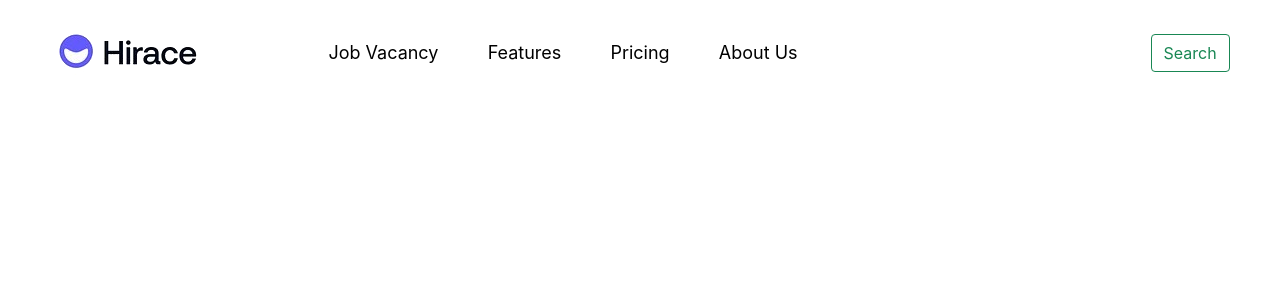
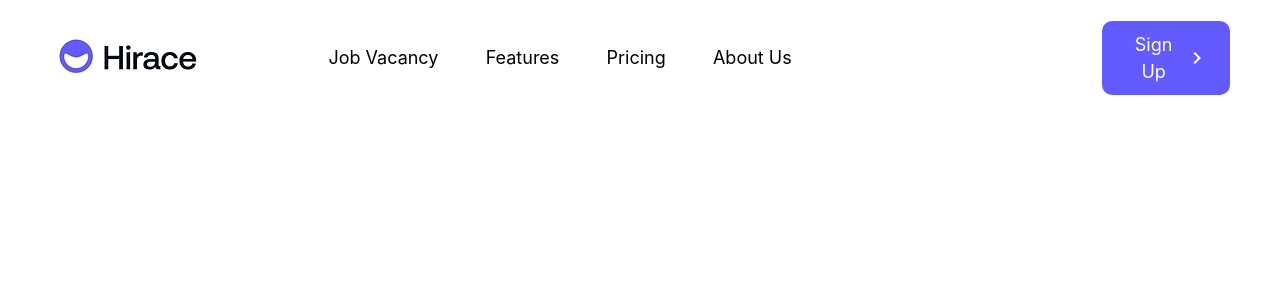
Before and after one commit to Yasela-dissanayake/hirace-job, a React (Create React App) app: page / in a window 1280 px wide. Shown: the top 300 px of the page. Built offline with nearby package versions, Linux system fonts and the light colour scheme.

Commit message:
feat:navbar primary  btn added

```diff
--- a/public/index.html
+++ b/public/index.html
@@ -21,6 +21,11 @@
       rel="stylesheet"
       href="https://fonts.googleapis.com/css2?family=Material+Symbols+Outlined:opsz,wght,FILL,GRAD@20..48,100..700,0..1,-50..200"
     />
+
+    <link
+      rel="stylesheet"
+      href="https://fonts.googleapis.com/css2?family=Material+Symbols+Outlined:opsz,wght,FILL,GRAD@20..48,100..700,0..1,-50..200"
+    />
     <script
       src="https://cdn.jsdelivr.net/npm/bootstrap@5.0.2/dist/js/bootstrap.bundle.min.js"
       integrity="sha384-MrcW6ZMFYlzcLA8Nl+NtUVF0sA7MsXsP1UyJoMp4YLEuNSfAP+JcXn/tWtIaxVXM"
--- a/src/components/NavigationBar.js
+++ b/src/components/NavigationBar.js
@@ -1,6 +1,7 @@
 import React from "react";
 import brand from "../images/logo.png";
 import classes from "./NavigationBar.module.css";
+import PrimaryButton from "./PrimaryButton";
 
 const NavigationBar = () => {
   return (
@@ -51,11 +52,7 @@ const NavigationBar = () => {
               </ul>
             </div>
 
-            <form className="d-flex">
-              <button className="btn btn-outline-success" type="submit">
-                Search
-              </button>
-            </form>
+            <PrimaryButton buttonText="Sign Up" />
           </div>
         </div>
       </nav>
--- a/src/components/NavigationBar.module.css
+++ b/src/components/NavigationBar.module.css
@@ -12,6 +12,6 @@
 }
 
 .navListContainer {
-  width: 100%;
+  width: 80%;
   margin-left: 10%;
 }
--- /dev/null
+++ b/src/components/PrimaryButton.js
@@ -0,0 +1,13 @@
+import React from "react";
+import classes from "./PrimaryButton.module.css";
+
+export default function PrimaryButton({ buttonText, className, ...props }) {
+  return (
+    <button className={`${classes.actionButton} ${className}`} {...props}>
+      <div className={classes.buttonContent}>
+        {buttonText}{" "}
+        <span class="material-symbols-outlined">chevron_right</span>
+      </div>
+    </button>
+  );
+}
--- /dev/null
+++ b/src/components/PrimaryButton.module.css
@@ -0,0 +1,16 @@
+.actionButton {
+  /* width: 8%; */
+  margin-left: auto;
+  color: white;
+  font-size: 18px;
+  border: none;
+  padding: 10px 20px;
+  background-color: var(--primaryColor);
+  border-radius: 10px;
+}
+
+.buttonContent {
+  display: flex;
+  align-items: center;
+  justify-content: center;
+}
```
